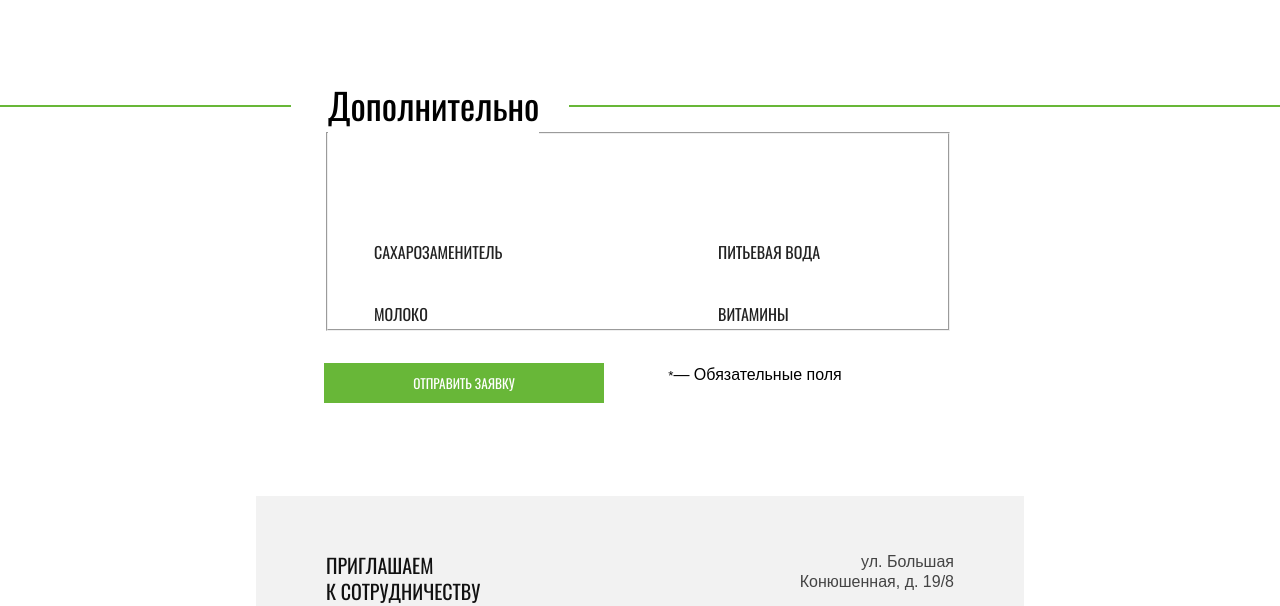
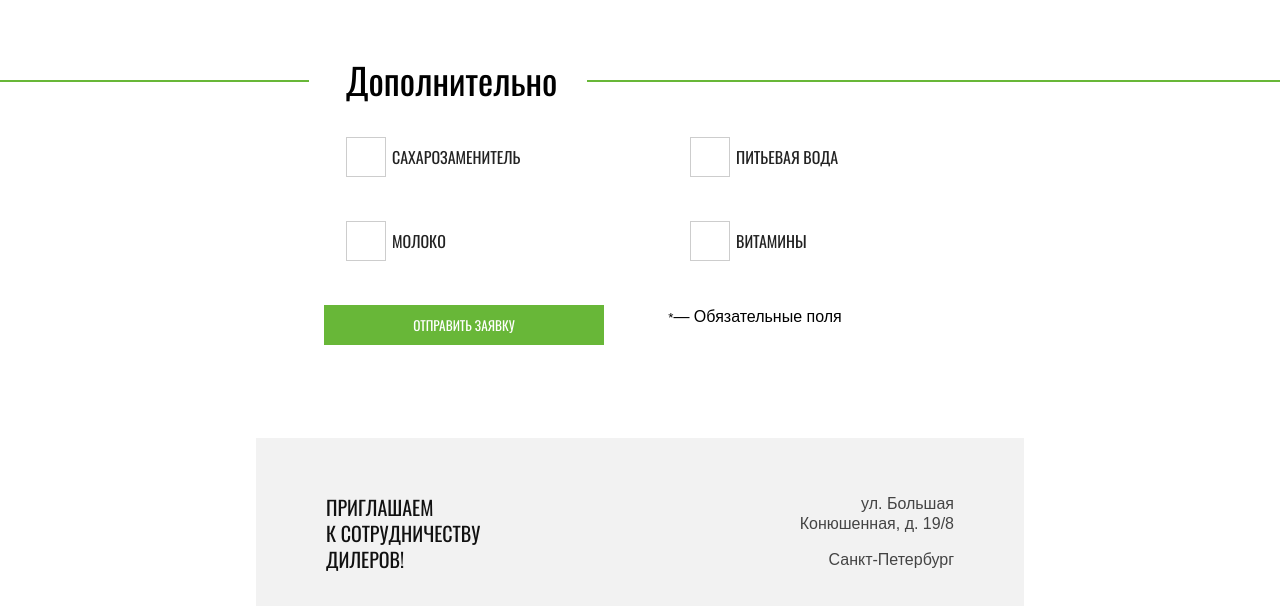
Before and after one commit to htmlacademy-adaptive/2095629-cat-energy-26, a website: page source/form.html in a window 1280 px wide. Shown: the part 1401-2007 px from the top of the page. Drawn offline with nearby package versions, Linux system fonts and the light colour scheme; files that its build step writes are made by us from their sources.

Commit message:
Добавляет декор адаптацию для 'Дополнительно' в form.html

```diff
--- a/source/form.html
+++ b/source/form.html
@@ -92,21 +92,21 @@
               <li class="radio-buttons__item ">
                 <label class="radio-buttons__control control">
                   <input class="control__input" type="radio" name="program-selection" checked>
-                  <span class="control__mark"></span>
+                  <span class="control__mark control__mark--radio"></span>
                   <span class="control__label">похудение</span>
                 </label>
               </li>
               <li class="radio-buttons__item ">
                 <label class="radio-buttons__control control">
                   <input class="control__input" type="radio" name="program-selection">
-                  <span class="control__mark"></span>
+                  <span class="control__mark control__mark--radio"></span>
                   <span class="control__label">Набор массы</span>
                 </label>
               </li>
               <li class="radio-buttons__item">
                 <label class="radio-buttons__control control">
                   <input class="control__input" type="radio" name="program-selection">
-                  <span class="control__mark"></span>
+                  <span class="control__mark control__mark--radio"></span>
                   <span class="control__label">Не знаю (Нужен ваш совет)</span>
                 </label>
               </li>
@@ -148,31 +148,35 @@
         <!-- Field addition -->
         <fieldset class="application-form__addition addition">
           <legend class="addition__label">
-            <h3 class="addition__title">Дополнительно</h3>
+            <h3 class="addition__title addition__title--form">Дополнительно</h3>
           </legend>
           <div class="addition__checkbox-buttons checkbox-buttons">
             <ul class="checkbox-buttons__list">
               <li class="checkbox-buttons__item">
                 <label class="checkbox-buttons__control control">
                   <input class="checkbox-buttons__button control__input" type="checkbox" name="sweetener">
+                  <span class="control__mark control__mark--checkbox"></span>
                   <span class="checkbox-buttons__label control__label">сахарозаменитель</span>
                 </label>
               </li>
               <li class="checkbox-buttons__item">
                 <label class="checkbox-buttons__control control">
                   <input class="checkbox-buttons__button control__input" type="checkbox" name="drinking-water">
+                  <span class="control__mark control__mark--checkbox"></span>
                   <span class="checkbox-buttons__label control__label">питьевая вода</span>
                 </label>
               </li>
               <li class="checkbox-buttons__item">
                 <label class="checkbox-buttons__control control">
                   <input class="checkbox-buttons__button control__input" type="checkbox" name="milk">
+                  <span class="control__mark control__mark--checkbox"></span>
                   <span class="checkbox-buttons__label control__label">молоко</span>
                 </label>
               </li>
               <li class="checkbox-buttons__item">
                 <label class="checkbox-buttons__control control">
                   <input class="checkbox-buttons__button control__input" type="checkbox" name="vitamins">
+                  <span class="control__mark control__mark--checkbox"></span>
                   <span class="checkbox-buttons__label control__label">витамины</span>
                 </label>
               </li>
--- a/source/sass/blocks/addition.scss
+++ b/source/sass/blocks/addition.scss
@@ -71,11 +71,10 @@
   margin-top: 0;
   padding: 0;
   margin-bottom: 34px;
+  border: 0;
 }
 
 .addition__title {
-  margin-top: 25px;
-  margin-bottom: 36px;
   font-family: "Oswald", sans-serif;
   font-weight: 400;
   font-size: 24px;
@@ -98,5 +97,9 @@
     }
   }
 
+  &--form {
+    margin: 0;
+  }
+
   @include line-title;
 }
--- a/source/sass/blocks/application-form.scss
+++ b/source/sass/blocks/application-form.scss
@@ -53,8 +53,9 @@
 }
 
 .application-form__addition {
-  padding: 0;
+  padding: 0 20px;
   margin-bottom: 32px;
+  border: 0;
 }
 
 .application-form__required-fields {
--- a/source/sass/blocks/checkbox-buttons.scss
+++ b/source/sass/blocks/checkbox-buttons.scss
@@ -1,4 +1,3 @@
-
 .checkbox-buttons {
   font-family: "Oswald", sans-serif;
   font-weight: 400;
@@ -26,3 +25,16 @@
     row-gap: 32px;
   }
 }
+
+.checkbox-buttons__item {
+  min-height: 40px;
+
+  &:not(:last-child) {
+    margin-bottom: 12px;
+  }
+}
+
+.checkbox-buttons__control {
+  padding-top: 5px;
+  padding-bottom: 5px;
+}
--- a/source/sass/blocks/control.scss
+++ b/source/sass/blocks/control.scss
@@ -12,11 +12,8 @@
   position: absolute;
   top: 0;
   left: 0;
-  width: 30px;
-  height: 30px;
   box-sizing: border-box;
   border: solid 1px #cdcdcd;
-  border-radius: 50%;
 
   &::before {
     content: none;
@@ -25,11 +22,31 @@
     left: 0;
     right: 0;
     bottom: 0;
-    margin: auto;
-    width: 14px;
-    height: 14px;
-    background-color: $greenColor;
+  }
+
+  &--radio {
+    width: 30px;
+    height: 30px;
     border-radius: 50%;
+
+    &::before {
+      width: 14px;
+      height: 14px;
+      background-color: $greenColor;
+      border-radius: 50%;
+      margin: auto;
+    }
+  }
+
+  &--checkbox {
+    width: 40px;
+    height: 40px;
+
+    &::before {
+      background-image: url("../img/field-form/checkbox-tick.svg");
+      background-position: 50% 50%;
+      background-repeat: no-repeat;
+    }
   }
 
   &:hover {
@@ -46,7 +63,8 @@
 .control__input {
   @include visually-hidden;
 
-  &[type="radio"]:checked + .control__mark::before {
+  &[type="radio"]:checked + .control__mark--radio::before,
+  &[type="checkbox"]:checked + .control__mark--checkbox::before {
     content: "";
   }
 
```
Also changed, not shown: source/img/field-form/checkbox-tick.svg (added).
